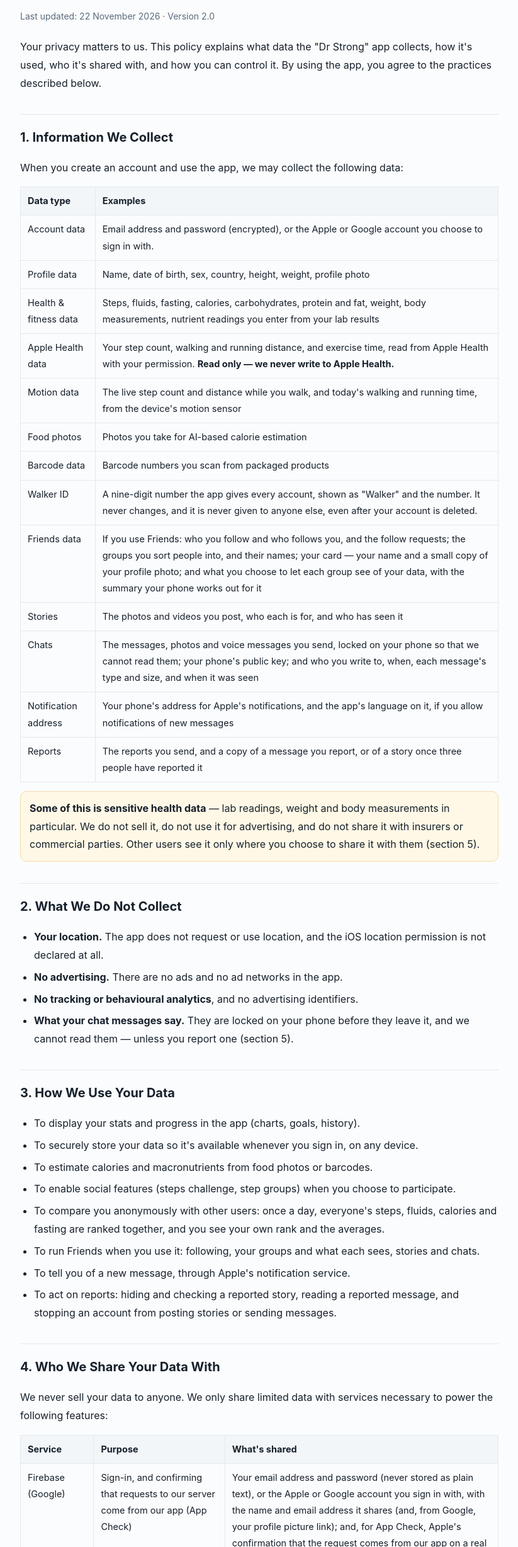
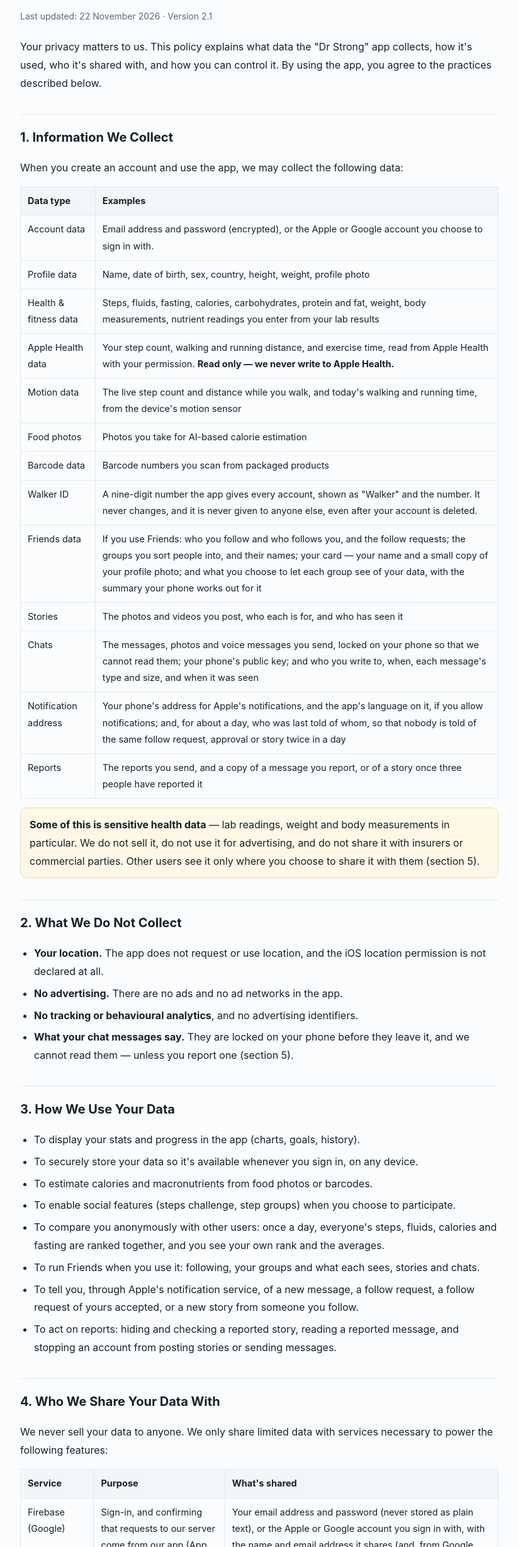
Before and after one commit to DrStrong999/dr-strong-privacy, a plain HTML site: page index.html in a window 1280 px wide. Shown: the part 104-2560 px from the top of the page at 63% size, without its empty margins (228-1051 px from the left). Drawn offline with Linux system fonts and the light colour scheme.

Commit message:
Revise privacy policy version and notification details
Privacy policy 2.1: Friends' notifications -- follow requests, approvals and new stories

```diff
--- a/index.html
+++ b/index.html
@@ -36,7 +36,7 @@
 
 <div class="brand">DR STRONG</div>
 <h1>Privacy Policy</h1>
-<p class="meta">Last updated: 22 November 2026 · Version 2.0</p>
+<p class="meta">Last updated: 22 November 2026 · Version 2.1</p>
 <p>
   Your privacy matters to us. This policy explains what data the "Dr Strong"
   app collects, how it's used, who it's shared with, and how you can control
@@ -59,7 +59,7 @@
   <tr><td>Friends data</td><td>If you use Friends: who you follow and who follows you, and the follow requests; the groups you sort people into, and their names; your card — your name and a small copy of your profile photo; and what you choose to let each group see of your data, with the summary your phone works out for it</td></tr>
   <tr><td>Stories</td><td>The photos and videos you post, who each is for, and who has seen it</td></tr>
   <tr><td>Chats</td><td>The messages, photos and voice messages you send, locked on your phone so that we cannot read them; your phone's public key; and who you write to, when, each message's type and size, and when it was seen</td></tr>
-  <tr><td>Notification address</td><td>Your phone's address for Apple's notifications, and the app's language on it, if you allow notifications of new messages</td></tr>
+  <tr><td>Notification address</td><td>Your phone's address for Apple's notifications, and the app's language on it, if you allow notifications; and, for about a day, who was last told of whom, so that nobody is told of the same follow request, approval or story twice in a day</td></tr>
   <tr><td>Reports</td><td>The reports you send, and a copy of a message you report, or of a story once three people have reported it</td></tr>
 </table>
 
@@ -86,7 +86,7 @@
   <li>To enable social features (steps challenge, step groups) when you choose to participate.</li>
   <li>To compare you anonymously with other users: once a day, everyone's steps, fluids, calories and fasting are ranked together, and you see your own rank and the averages.</li>
   <li>To run Friends when you use it: following, your groups and what each sees, stories and chats.</li>
-  <li>To tell you of a new message, through Apple's notification service.</li>
+  <li>To tell you, through Apple's notification service, of a new message, a follow request, a follow request of yours accepted, or a new story from someone you follow.</li>
   <li>To act on reports: hiding and checking a reported story, reading a reported message, and stopping an account from posting stories or sending messages.</li>
 </ul>
 
@@ -120,8 +120,8 @@
   </tr>
   <tr>
     <td>Apple (Push Notification service)</td>
-    <td>Telling you of a new chat message</td>
-    <td>Your phone's notification address, and the notification: "New message from" the sender's name — or their Walker ID — and the sender's Walker ID, so the app can open the chat. Never what the message says.</td>
+    <td>Telling you of a new chat message, a follow request, a follow request of yours accepted, or a new story</td>
+    <td>Your phone's notification address, and the notification: what it is about and who it is from — their name, or their Walker ID — with their Walker ID, so the app can open the right place. Never what a message says, and never the story itself.</td>
   </tr>
   <tr>
     <td>Google (Gemini, via Firebase AI Logic)</td>
@@ -246,7 +246,7 @@
   <tr><td>Camera</td><td>Scanning barcodes, taking food photos, and taking your profile picture, the photos and videos you post to your stories, and the photos you send in chats. No image is saved from a barcode scan.</td></tr>
   <tr><td>Photos</td><td>Choosing a profile picture, the photos and videos you post to your stories, and the photos you send in chats. We do not read your library; you pick each one.</td></tr>
   <tr><td>Microphone</td><td>Recording the sound of the videos you post to your stories, and the voice messages you send in chats.</td></tr>
-  <tr><td>Notifications</td><td>Reminders — water, steps, calories, measurements, vitamins and the weekly report — and notifications of new chat messages. Entirely optional.</td></tr>
+  <tr><td>Notifications</td><td>Reminders — water, steps, calories, measurements, vitamins and the weekly report — and Friends' notifications: new chat messages, follow requests, your follow requests accepted, and new stories. Entirely optional.</td></tr>
 </table>
 <p>
   If you have turned on Sensitive Content Warning or Communication Safety in
```
